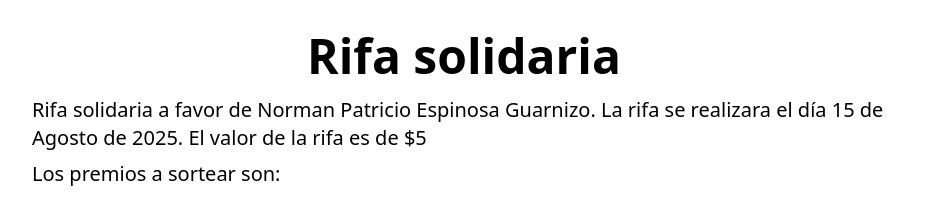
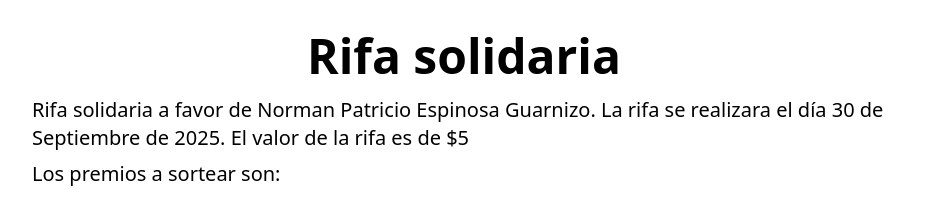
Before and after one commit to bsantiagoegit/rifa-solidaria-ec, an Astro site: page / in a window 1280 px wide. Shown: the top 201 px of the page, without its empty margins (176-1103 px from the left). Built offline with nearby package versions, Linux system fonts and the light colour scheme; Astro itself is replaced by a stand-in of ours; no server answers.

Commit message:
fix: Update raffle date to September 30, 2025

```diff
--- a/src/components/Hero.astro
+++ b/src/components/Hero.astro
@@ -2,7 +2,7 @@
 	<h1 class='text-3xl md:text-4xl lg:text-5xl font-bold text-center m-0'>Rifa solidaria</h1>
 	<article class='flex flex-col gap-2'>
 		<p class='text-md md:text-xl text-left'>
-			Rifa solidaria a favor de Norman Patricio Espinosa Guarnizo. La rifa se realizara el día 15 de Agosto de 2025. El valor de la rifa es de $5
+			Rifa solidaria a favor de Norman Patricio Espinosa Guarnizo. La rifa se realizara el día 30 de Septiembre de 2025. El valor de la rifa es de $5
 		</p>
 		<p class='text-md md:text-xl text-left'>Los premios a sortear son:</p>
 	</article>
```
